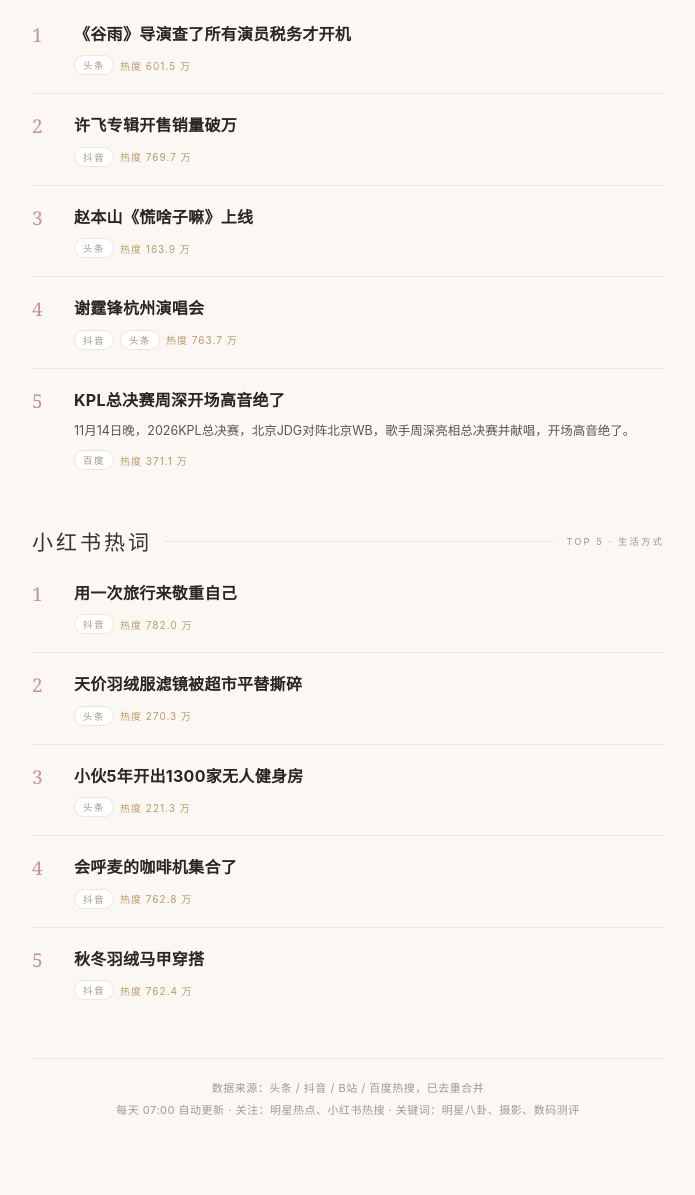
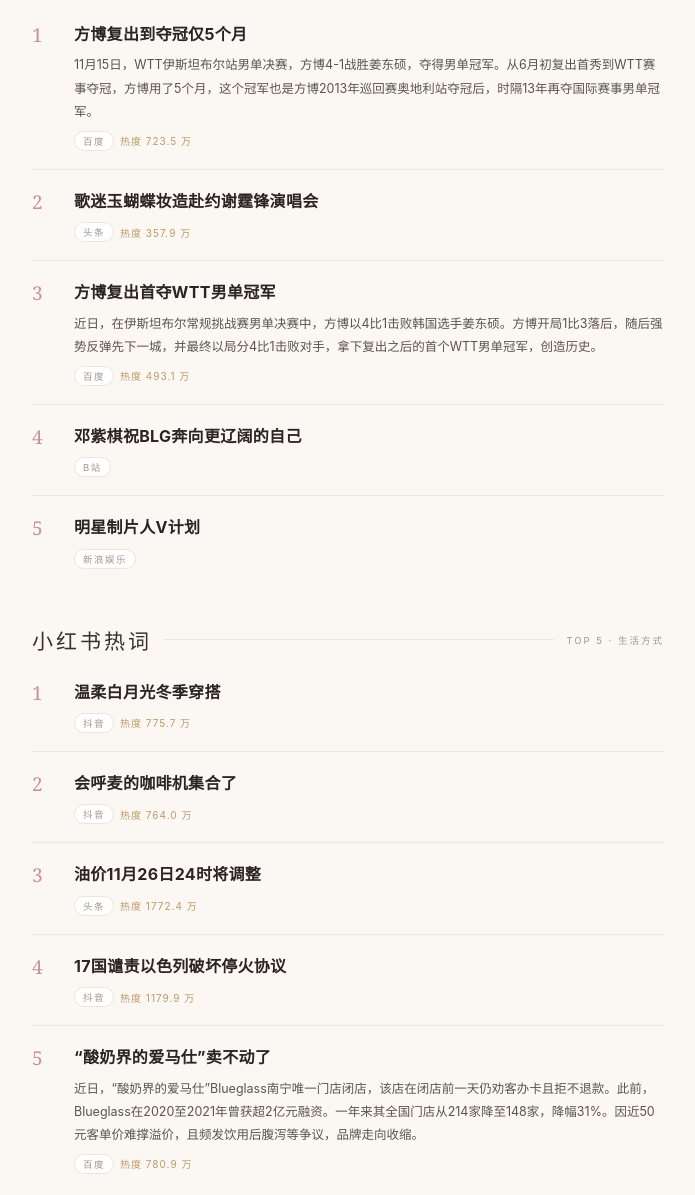
Before and after one commit to aaronelchatgpt/news-sharon, a plain HTML site: page index.html in a window 1280 px wide. Shown: the part 360-1555 px from the top of the page, without its empty margins (292-987 px from the left). Drawn offline with Linux system fonts and the light colour scheme.

Commit message:
update index.html

```diff
--- a/index.html
+++ b/index.html
@@ -1,6 +1,6 @@
 <!doctype html><html lang="zh-CN"><head><meta charset="utf-8">
 <meta name="viewport" content="width=device-width, initial-scale=1">
-<title>Sharon 的每日热点 · 2026年11月15日</title>
+<title>Sharon 的每日热点 · 2026年11月16日</title>
 <style>
 :root{--ivory:#fbf8f4;--ink:#2a2422;--ink2:#5c534d;--muted:#a3968d;--rose:#b76e79;--rose-soft:#f6e9ea;--line:#eee4dc;--gold:#b99a6b}
 *{box-sizing:border-box}
@@ -35,7 +35,7 @@ li:last-child{border-bottom:0}
     <div class="kicker">Daily Edit · For Sharon</div>
     <h1>今日热点</h1>
     <div class="greet">为你挑选今天值得看的十件事</div>
-    <div class="date">2026年11月15日 星期日</div>
+    <div class="date">2026年11月16日 星期一</div>
     <div class="media">
       <audio controls preload="none" src="sharon.mp3"></audio>
       <a class="dl" href="sharon.pdf" download>PDF</a>
@@ -47,41 +47,41 @@ li:last-child{border-bottom:0}
     <li>
       <span class="rank">1</span>
       <div class="body">
-        <div class="title">《谷雨》导演查了所有演员税务才开机</div>
-
-        <div class="meta"><span class="tag">头条</span><span class="hot">热度 601.5 万</span></div>
+        <div class="title">方博复出到夺冠仅5个月</div>
+        <div class="desc">11月15日，WTT伊斯坦布尔站男单决赛，方博4-1战胜姜东硕，夺得男单冠军。从6月初复出首秀到WTT赛事夺冠，方博用了5个月，这个冠军也是方博2013年巡回赛奥地利站夺冠后，时隔13年再夺国际赛事男单冠军。</div>
+        <div class="meta"><span class="tag">百度</span><span class="hot">热度 723.5 万</span></div>
       </div>
     </li>
     <li>
       <span class="rank">2</span>
       <div class="body">
-        <div class="title">许飞专辑开售销量破万</div>
+        <div class="title">歌迷玉蝴蝶妆造赴约谢霆锋演唱会</div>
 
-        <div class="meta"><span class="tag">抖音</span><span class="hot">热度 769.7 万</span></div>
+        <div class="meta"><span class="tag">头条</span><span class="hot">热度 357.9 万</span></div>
       </div>
     </li>
     <li>
       <span class="rank">3</span>
       <div class="body">
-        <div class="title">赵本山《慌啥子嘛》上线</div>
-
-        <div class="meta"><span class="tag">头条</span><span class="hot">热度 163.9 万</span></div>
+        <div class="title">方博复出首夺WTT男单冠军</div>
+        <div class="desc">近日，在伊斯坦布尔常规挑战赛男单决赛中，方博以4比1击败韩国选手姜东硕。方博开局1比3落后，随后强势反弹先下一城，并最终以局分4比1击败对手，拿下复出之后的首个WTT男单冠军，创造历史。</div>
+        <div class="meta"><span class="tag">百度</span><span class="hot">热度 493.1 万</span></div>
       </div>
     </li>
     <li>
       <span class="rank">4</span>
       <div class="body">
-        <div class="title">谢霆锋杭州演唱会</div>
+        <div class="title">邓紫棋祝BLG奔向更辽阔的自己</div>
 
-        <div class="meta"><span class="tag">抖音</span><span class="tag">头条</span><span class="hot">热度 763.7 万</span></div>
+        <div class="meta"><span class="tag">B站</span></div>
       </div>
     </li>
     <li>
       <span class="rank">5</span>
       <div class="body">
-        <div class="title">KPL总决赛周深开场高音绝了</div>
-        <div class="desc">11月14日晚，2026KPL总决赛，北京JDG对阵北京WB，歌手周深亮相总决赛并献唱，开场高音绝了。</div>
-        <div class="meta"><span class="tag">百度</span><span class="hot">热度 371.1 万</span></div>
+        <div class="title">明星制片人V计划</div>
+
+        <div class="meta"><span class="tag">新浪娱乐</span></div>
       </div>
     </li></ol>
   </div>
@@ -91,41 +91,41 @@ li:last-child{border-bottom:0}
     <li>
       <span class="rank">1</span>
       <div class="body">
-        <div class="title">用一次旅行来敬重自己</div>
+        <div class="title">温柔白月光冬季穿搭</div>
 
-        <div class="meta"><span class="tag">抖音</span><span class="hot">热度 782.0 万</span></div>
+        <div class="meta"><span class="tag">抖音</span><span class="hot">热度 775.7 万</span></div>
       </div>
     </li>
     <li>
       <span class="rank">2</span>
       <div class="body">
-        <div class="title">天价羽绒服滤镜被超市平替撕碎</div>
+        <div class="title">会呼麦的咖啡机集合了</div>
 
-        <div class="meta"><span class="tag">头条</span><span class="hot">热度 270.3 万</span></div>
+        <div class="meta"><span class="tag">抖音</span><span class="hot">热度 764.0 万</span></div>
       </div>
     </li>
     <li>
       <span class="rank">3</span>
       <div class="body">
-        <div class="title">小伙5年开出1300家无人健身房</div>
+        <div class="title">油价11月26日24时将调整</div>
 
-        <div class="meta"><span class="tag">头条</span><span class="hot">热度 221.3 万</span></div>
+        <div class="meta"><span class="tag">头条</span><span class="hot">热度 1772.4 万</span></div>
       </div>
     </li>
     <li>
       <span class="rank">4</span>
       <div class="body">
-        <div class="title">会呼麦的咖啡机集合了</div>
+        <div class="title">17国谴责以色列破坏停火协议</div>
 
-        <div class="meta"><span class="tag">抖音</span><span class="hot">热度 762.8 万</span></div>
+        <div class="meta"><span class="tag">抖音</span><span class="hot">热度 1179.9 万</span></div>
       </div>
     </li>
     <li>
       <span class="rank">5</span>
       <div class="body">
-        <div class="title">秋冬羽绒马甲穿搭</div>
-
-        <div class="meta"><span class="tag">抖音</span><span class="hot">热度 762.4 万</span></div>
+        <div class="title">“酸奶界的爱马仕”卖不动了</div>
+        <div class="desc">近日，“酸奶界的爱马仕”Blueglass南宁唯一门店闭店，该店在闭店前一天仍劝客办卡且拒不退款。此前，Blueglass在2020至2021年曾获超2亿元融资。一年来其全国门店从214家降至148家，降幅31%。因近50元客单价难撑溢价，且频发饮用后腹泻等争议，品牌走向收缩。</div>
+        <div class="meta"><span class="tag">百度</span><span class="hot">热度 780.9 万</span></div>
       </div>
     </li></ol>
   </div>
```
